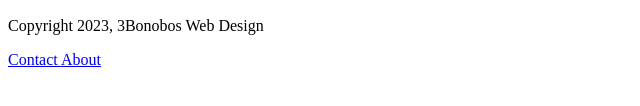
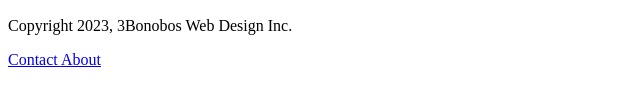
Before and after one commit to bmlebeuf/duck_example, a plain HTML site: page index.html in a window 1280 px wide. Shown: the part 570-676 px from the top of the page, 0-640 px from the left. Drawn offline with Linux system fonts and the light colour scheme.

Commit message:
update text

```diff
--- a/index.html
+++ b/index.html
@@ -18,7 +18,7 @@
       <img src="http://www.naturephotographysimplified.com/wp-content/uploads/2015/05/Day-31-Mallard-Duck-in-Flight-Birds-in-Flight-Photography-Tips-Grayslake-Illinois-North-America-Nature-Wildlife-Bird-Landscape-Photography.jpg" alt="Mighty duck in flight">
     </article>
     <footer>
-      <p>Copyright 2023, 3Bonobos Web Design</p>
+      <p>Copyright 2023, 3Bonobos Web Design Inc.</p>
       <nav>
         <a href="#">Contact</Ha>
         <a href="#">About</a>
```
